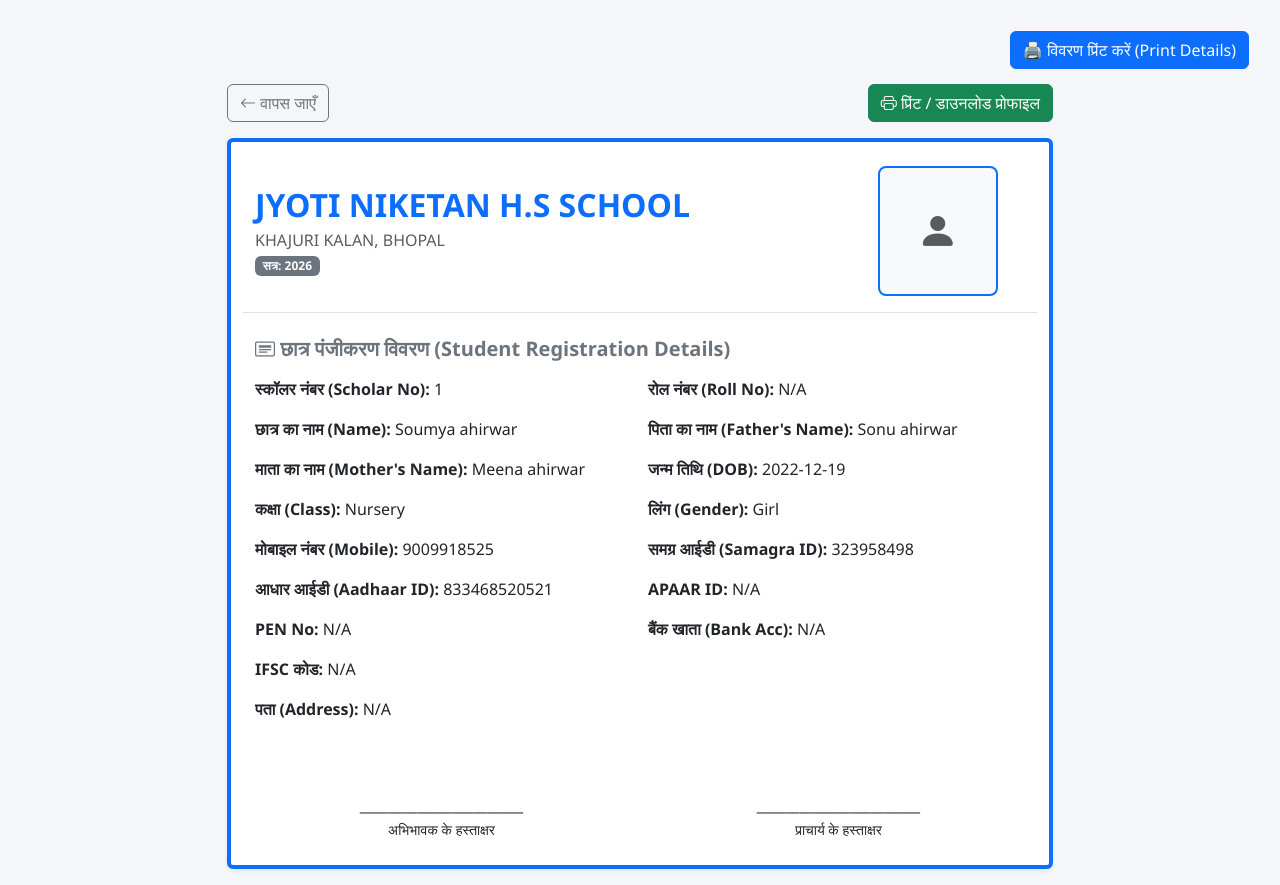
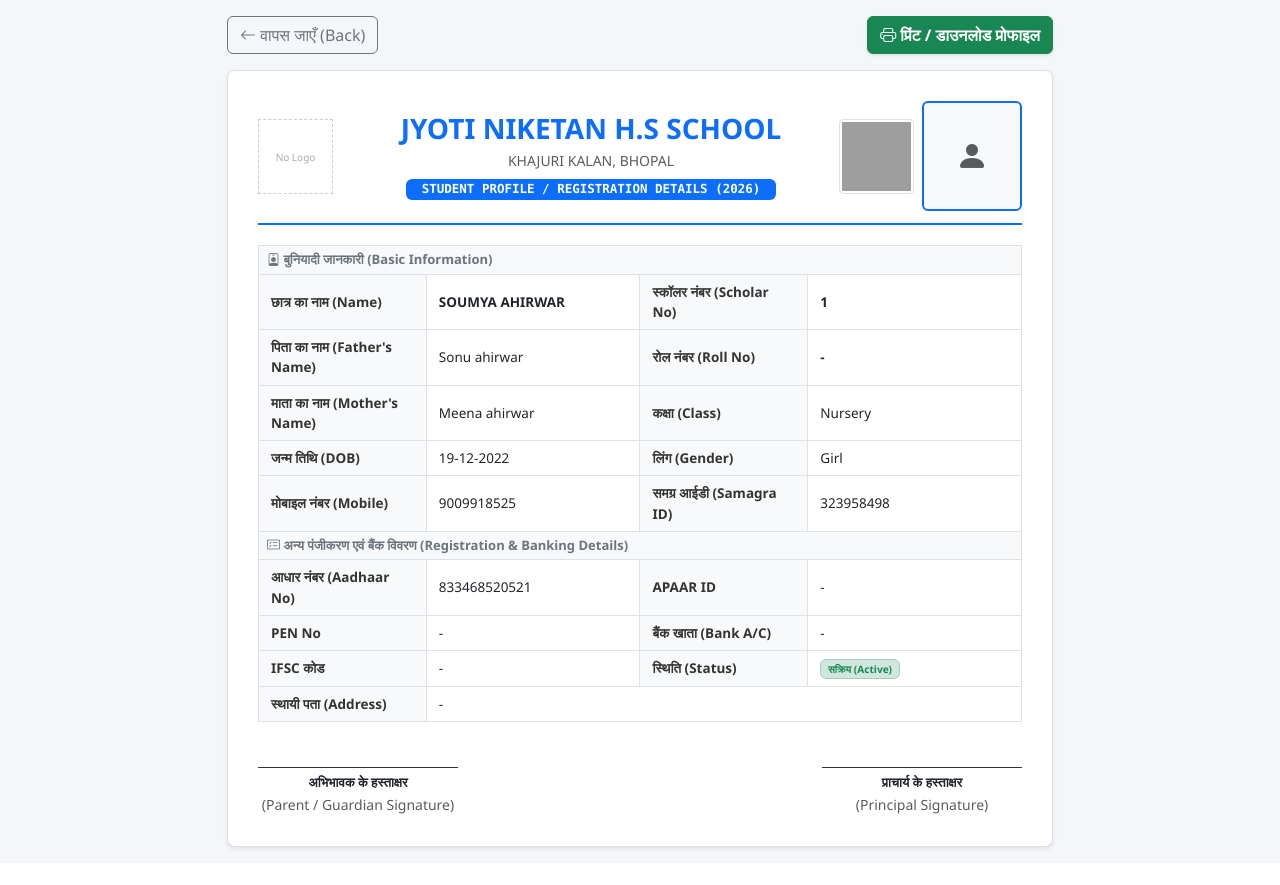
Before and after one commit to Arya1527/e_app, a Flask app: page /view_student/1 in a window 1280 px wide. After the commit the page ends 852 px from the top, so only its background shows below. Run offline with Flask 3, Linux system fonts and the light colour scheme; data comes from the database, SQL or seed files in the repository; grey boxes are pictures that could not be loaded.

Commit message:
Enhance student profile view layout and styles
Updated the student profile view with improved styling and layout. Added dynamic header with school logo and updated print styles.

```diff
--- a/templates/public_student_view.html
+++ b/templates/public_student_view.html
@@ -7,72 +7,196 @@
     <link href="https://cdn.jsdelivr.net/npm/bootstrap@5.3.0/dist/css/bootstrap.min.css" rel="stylesheet">
     <link rel="stylesheet" href="https://cdn.jsdelivr.net/npm/bootstrap-icons@1.11.3/font/bootstrap-icons.min.css">
     <style>
+        body { background: #f4f6f9; font-family: 'Segoe UI', Tahoma, Geneva, Verdana, sans-serif; }
+        .card-container {
+            max-width: 850px;
+            margin: auto;
+            background: white;
+            padding: 30px;
+            border: 1px solid #dee2e6;
+            border-radius: 8px;
+            box-shadow: 0 0.125rem 0.25rem rgba(0, 0, 0, 0.075);
+        }
+        .profile-header {
+            border-bottom: 2px solid #0d6efd;
+            padding-bottom: 12px;
+            margin-bottom: 20px;
+        }
+        .profile-img {
+            width: 100px;
+            height: 110px;
+            object-fit: cover;
+            border-radius: 6px;
+            border: 2px solid #0d6efd;
+        }
+        /* Mini Table Styling */
+        .student-info-table { border: 1px solid #dee2e6; margin-bottom: 0; }
+        .student-info-table td { padding: 7px 12px; font-size: 13.5px; vertical-align: middle; }
+        .student-info-table .label { font-weight: 600; width: 22%; background-color: #f8f9fa; color: #333; }
+        .student-info-table .value { width: 28%; }
+
+        .signature-box { margin-top: 45px; display: flex; justify-content: space-between; text-align: center; }
+        .sig-line { border-top: 1px solid #333; width: 200px; margin: 0 auto; padding-top: 5px; font-weight: 600; font-size: 13px; }
+
         @media print {
             .no-print { display: none !important; }
-            body { background: white !important; }
-            .card { border: none !important; box-shadow: none !important; }
+            body { background: white !important; padding: 0 !important; }
+            .card-container {
+                border: none !important;
+                box-shadow: none !important;
+                padding: 10px !important;
+                max-width: 100% !important;
+            }
         }
-        body { background: #f4f6f9; font-family: 'Segoe UI', sans-serif; }
-        .profile-img { width: 120px; height: 130px; object-fit: cover; border-radius: 8px; border: 2px solid #0d6efd; }
     </style>
 </head>
 <body class="p-3">
-<!-- प्रिंट बटन -->
-<div class="no-print" style="text-align: right; margin: 15px;">
-    <button onclick="window.print()" class="btn btn-primary">
-        🖨️ विवरण प्रिंट करें (Print Details)
-    </button>
-</div>
-
 
 <div class="container" style="max-width: 850px;">
+    <!-- Actions Bar -->
     <div class="no-print mb-3 d-flex justify-content-between">
-        <a href="{{ url_for('public_student_search') }}" class="btn btn-outline-secondary"><i class="bi bi-arrow-left"></i> वापस जाएँ</a>
-        <button onclick="window.print()" class="btn btn-success"><i class="bi bi-printer"></i> प्रिंट / डाउनलोड प्रोफाइल</button>
+        <a href="{{ url_for('public_student_search') }}" class="btn btn-outline-secondary">
+            <i class="bi bi-arrow-left"></i> वापस जाएँ (Back)
+        </a>
+        <button onclick="window.print()" class="btn btn-success fw-semibold shadow-sm">
+            <i class="bi bi-printer"></i> प्रिंट / डाउनलोड प्रोफाइल
+        </button>
     </div>
 
-    <div class="card p-4 bg-white shadow-sm border-top border-primary border-4">
-        <div class="row align-items-center mb-4 pb-3 border-bottom">
-            <div class="col-md-9 text-start">
-                <h2 class="fw-bold text-primary mb-1">{{ config_data.school_name }}</h2>
-                <p class="text-muted mb-0">{{ config_data.school_address }}</p>
-                <small class="badge bg-secondary">सत्र: {{ config_data.academic_session }}</small>
+    <div class="card-container">
+        <!-- Dynamic Header: Logo, School Info, Student Photo & QR Code -->
+        <div class="profile-header d-flex align-items-center justify-content-between">
+            <!-- School Logo -->
+            <div style="width: 85px;">
+                {% if settings and settings.logo_path %}
+                <img src="/static/{{ settings.logo_path }}" style="max-width: 80px; max-height: 80px; object-fit: contain;" alt="Logo">
+                {% elif config_data and config_data.logo_path %}
+                <img src="/static/{{ config_data.logo_path }}" style="max-width: 80px; max-height: 80px; object-fit: contain;" alt="Logo">
+                {% else %}
+                <div style="width:75px; height:75px; border:1px dashed #ccc; text-align:center; line-height:75px; font-size:10px; color:#aaa;">No Logo</div>
+                {% endif %}
             </div>
-            <div class="col-md-3 text-center text-md-end mt-3 mt-md-0">
+
+            <!-- School Details -->
+            <div class="text-center flex-grow-1 px-2">
+                <h3 class="fw-bold text-primary mb-1 text-uppercase">
+                    {{ (config_data.school_name if config_data and config_data.school_name else (settings.school_name if settings and settings.school_name else 'JYOTI NIKETAN H.S SCHOOL')) }}
+                </h3>
+                <p class="text-muted mb-1 small">
+                    {{ (config_data.school_address if config_data and config_data.school_address else (settings.address if settings and settings.address else 'School Address Here')) }}
+                </p>
+                <span class="badge bg-primary px-3 py-1 font-monospace" style="font-size: 12.5px;">
+                    STUDENT PROFILE / REGISTRATION DETAILS ({{ config_data.academic_session if config_data and config_data.academic_session else (settings.session if settings and settings.session else '2026-27') }})
+                </span>
+            </div>
+
+            <!-- Student Photo & QR Box -->
+            <div class="d-flex align-items-center gap-2">
+                {% if student.scholar_no %}
+                <img src="{{ url_for('student_qr', scholar_no=student.scholar_no) }}" style="width: 75px; height: 75px; border: 1px solid #dee2e6; padding: 2px; border-radius: 4px;" alt="QR Code">
+                {% endif %}
+
                 {% if student.photo_path %}
-                    <img src="{{ url_for('static', filename=student.photo_path.replace('static/', '')) }}" class="profile-img shadow-sm" alt="Student Photo">
+                <img src="{{ url_for('static', filename=student.photo_path.replace('static/', '')) }}" class="profile-img shadow-sm" alt="Student Photo">
                 {% else %}
-                    <div class="profile-img d-flex align-items-center justify-content-center bg-light text-muted mx-auto">
-                        <i class="bi bi-person-fill fs-1"></i>
-                    </div>
+                <div class="profile-img d-flex align-items-center justify-content-center bg-light text-muted">
+                    <i class="bi bi-person-fill fs-2"></i>
+                </div>
                 {% endif %}
             </div>
         </div>
 
-        <h5 class="fw-bold text-secondary mb-3"><i class="bi bi-card-heading"></i> छात्र पंजीकरण विवरण (Student Registration Details)</h5>
+        <!-- Student Details Mini Tables -->
+        <div class="table-responsive mb-3">
+            <table class="table table-bordered student-info-table">
+                <tbody>
+                    <tr class="table-light">
+                        <th colspan="4" class="text-secondary py-1 ps-2" style="font-size: 13px;">
+                            <i class="bi bi-person-badge"></i> बुनियादी जानकारी (Basic Information)
+                        </th>
+                    </tr>
+                    <tr>
+                        <td class="label">छात्र का नाम (Name)</td>
+                        <td class="value fw-bold text-uppercase">{{ student.name or '-' }}</td>
+                        <td class="label">स्कॉलर नंबर (Scholar No)</td>
+                        <td class="value fw-bold">{{ student.scholar_no or '-' }}</td>
+                    </tr>
+                    <tr>
+                        <td class="label">पिता का नाम (Father's Name)</td>
+                        <td class="value">{{ student.father_name or '-' }}</td>
+                        <td class="label">रोल नंबर (Roll No)</td>
+                        <td class="value fw-bold">{{ student.roll_no or '-' }}</td>
+                    </tr>
+                    <tr>
+                        <td class="label">माता का नाम (Mother's Name)</td>
+                        <td class="value">{{ student.mother_name or '-' }}</td>
+                        <td class="label">कक्षा (Class)</td>
+                        <td class="value">{{ student.class_name or '-' }}</td>
+                    </tr>
+                    <tr>
+                        <td class="label">जन्म तिथि (DOB)</td>
+                        <td class="value">
+                            {% if student.dob and '-' in student.dob|string %}
+                                {{ student.dob.split('-')[2] }}-{{ student.dob.split('-')[1] }}-{{ student.dob.split('-')[0] }}
+                            {% else %}
+                                {{ student.dob or '-' }}
+                            {% endif %}
+                        </td>
+                        <td class="label">लिंग (Gender)</td>
+                        <td class="value">{{ student.gender or '-' }}</td>
+                    </tr>
+                    <tr>
+                        <td class="label">मोबाइल नंबर (Mobile)</td>
+                        <td class="value">{{ student.mobile_no or '-' }}</td>
+                        <td class="label">समग्र आईडी (Samagra ID)</td>
+                        <td class="value">{{ student.samagra_id or '-' }}</td>
+                    </tr>
 
-        <div class="row g-3">
-            <div class="col-md-6"><strong class="text-dark">स्कॉलर नंबर (Scholar No):</strong> {{ student.scholar_no or 'N/A' }}</div>
-            <div class="col-md-6"><strong class="text-dark">रोल नंबर (Roll No):</strong> {{ student.roll_no or 'N/A' }}</div>
-            <div class="col-md-6"><strong class="text-dark">छात्र का नाम (Name):</strong> {{ student.name or 'N/A' }}</div>
-            <div class="col-md-6"><strong class="text-dark">पिता का नाम (Father's Name):</strong> {{ student.father_name or 'N/A' }}</div>
-            <div class="col-md-6"><strong class="text-dark">माता का नाम (Mother's Name):</strong> {{ student.mother_name or 'N/A' }}</div>
-            <div class="col-md-6"><strong class="text-dark">जन्म तिथि (DOB):</strong> {{ student.dob or 'N/A' }}</div>
-            <div class="col-md-6"><strong class="text-dark">कक्षा (Class):</strong> {{ student.class_name or 'N/A' }}</div>
-            <div class="col-md-6"><strong class="text-dark">लिंग (Gender):</strong> {{ student.gender or 'N/A' }}</div>
-            <div class="col-md-6"><strong class="text-dark">मोबाइल नंबर (Mobile):</strong> {{ student.mobile_no or 'N/A' }}</div>
-            <div class="col-md-6"><strong class="text-dark">समग्र आईडी (Samagra ID):</strong> {{ student.samagra_id or 'N/A' }}</div>
-            <div class="col-md-6"><strong class="text-dark">आधार आईडी (Aadhaar ID):</strong> {{ student.aadhaar_id or 'N/A' }}</div>
-            <div class="col-md-6"><strong class="text-dark">APAAR ID:</strong> {{ student.apaar_id or 'N/A' }}</div>
-            <div class="col-md-6"><strong class="text-dark">PEN No:</strong> {{ student.pen_number or 'N/A' }}</div>
-            <div class="col-md-6"><strong class="text-dark">बैंक खाता (Bank Acc):</strong> {{ student.bank_account or 'N/A' }}</div>
-            <div class="col-md-6"><strong class="text-dark">IFSC कोड:</strong> {{ student.ifsc_code or 'N/A' }}</div>
-            <div class="col-md-12"><strong class="text-dark">पता (Address):</strong> {{ student.address or 'N/A' }}</div>
+                    <tr class="table-light">
+                        <th colspan="4" class="text-secondary py-1 ps-2" style="font-size: 13px;">
+                            <i class="bi bi-card-checklist"></i> अन्य पंजीकरण एवं बैंक विवरण (Registration & Banking Details)
+                        </th>
+                    </tr>
+                    <tr>
+                        <td class="label">आधार नंबर (Aadhaar No)</td>
+                        <td class="value">{{ student.aadhaar_id or student.aadhaar_no or '-' }}</td>
+                        <td class="label">APAAR ID</td>
+                        <td class="value">{{ student.apaar_id or '-' }}</td>
+                    </tr>
+                    <tr>
+                        <td class="label">PEN No</td>
+                        <td class="value">{{ student.pen_number or '-' }}</td>
+                        <td class="label">बैंक खाता (Bank A/C)</td>
+                        <td class="value">{{ student.bank_account or '-' }}</td>
+                    </tr>
+                    <tr>
+                        <td class="label">IFSC कोड</td>
+                        <td class="value">{{ student.ifsc_code or '-' }}</td>
+                        <td class="label">स्थिति (Status)</td>
+                        <td class="value"><span class="badge bg-success-subtle text-success border border-success-subtle">सक्रिय (Active)</span></td>
+                    </tr>
+                    <tr>
+                        <td class="label">स्थायी पता (Address)</td>
+                        <td colspan="3" class="value">{{ student.address or '-' }}</td>
+                    </tr>
+                </tbody>
+            </table>
         </div>
 
-        <div class="row mt-5 pt-4 text-center">
-            <div class="col-6">_______________________<br><small>अभिभावक के हस्ताक्षर</small></div>
-            <div class="col-6">_______________________<br><small>प्राचार्य के हस्ताक्षर</small></div>
+        <!-- Signatures Section -->
+        <div class="signature-box">
+            <div>
+                <div class="sig-line">
+                    अभिभावक के हस्ताक्षर
+                </div>
+                <small class="text-muted">(Parent / Guardian Signature)</small>
+            </div>
+            <div>
+                <div class="sig-line">
+                    {{ principal_name or 'प्राचार्य के हस्ताक्षर' }}
+                </div>
+                <small class="text-muted">(Principal Signature)</small>
+            </div>
         </div>
     </div>
 </div>
```
